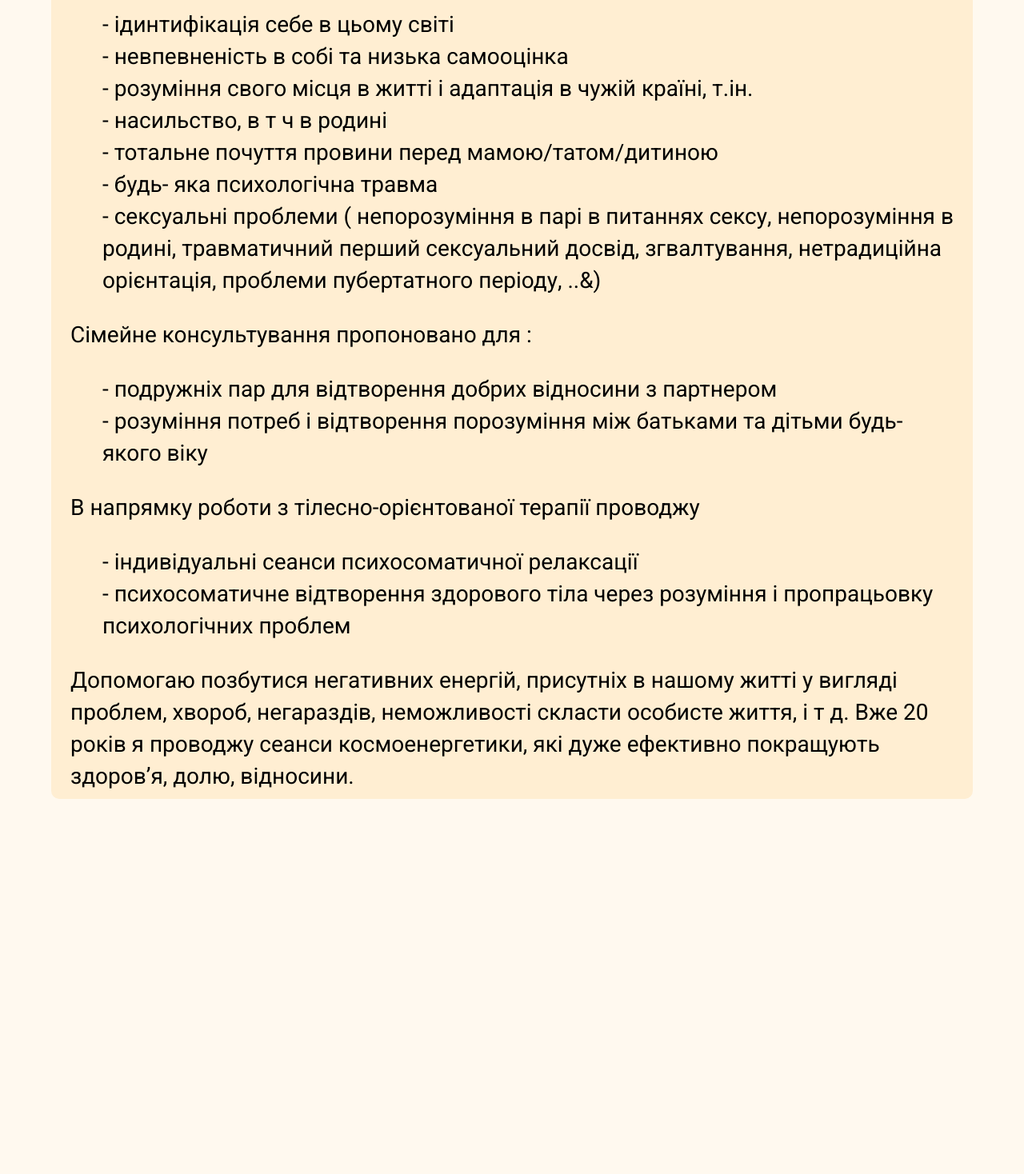
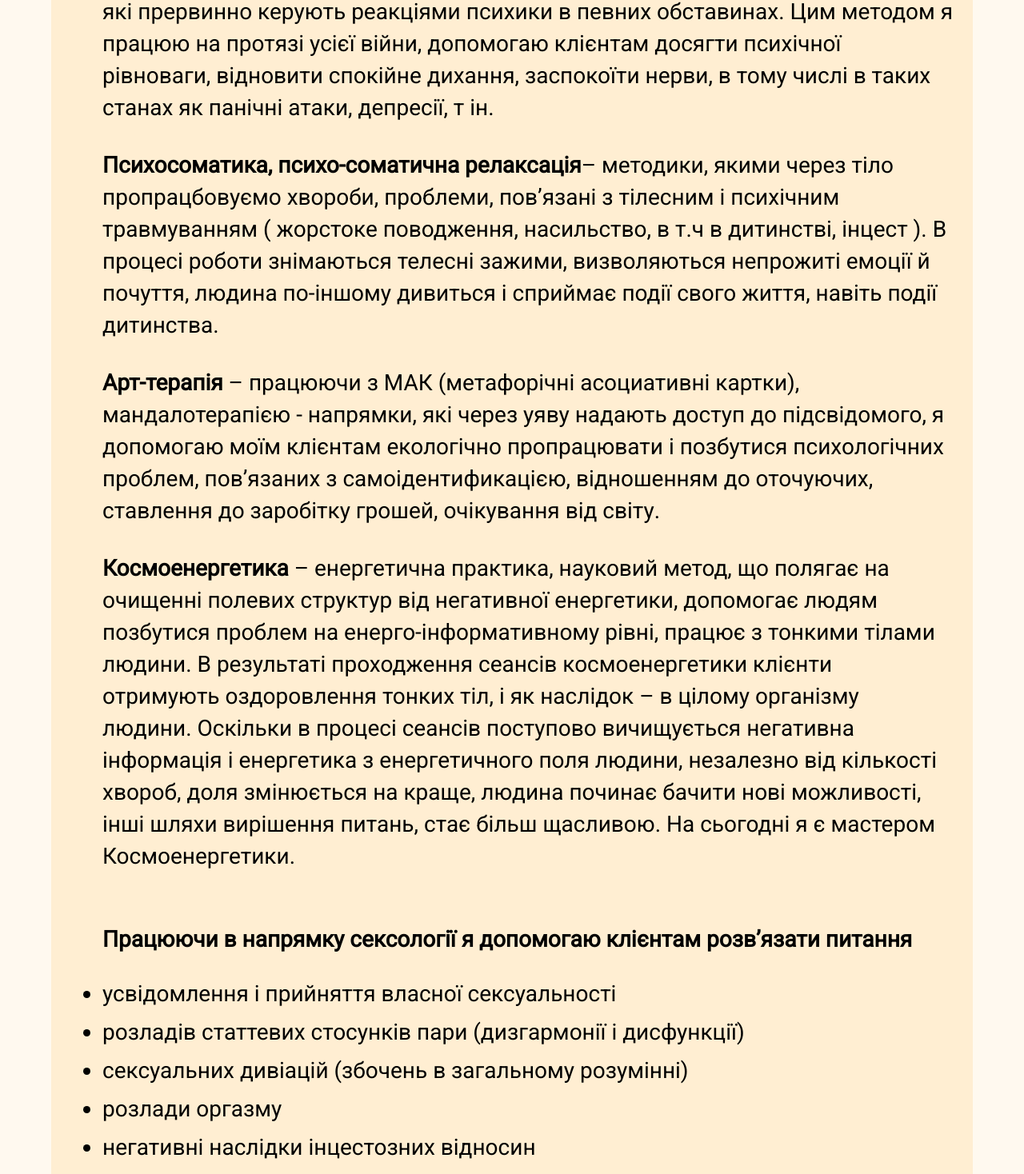
Before and after one commit to Karavang/shetagri, a React (Vite) app: page /shetagri/methods in a window 1280 px wide. Shown: the part 835-2303 px from the top of the page at 80% size. Before the commit the page ends 1850 px from the top, so only its background shows below. Built offline with nearby package versions, Linux system fonts and the light colour scheme.

Commit message:
Методи і підходи

```diff
--- a/src/components/AboutMe.jsx
+++ b/src/components/AboutMe.jsx
@@ -6,7 +6,7 @@ export default function AboutMe() {
           <h1 className="hero-title">Тетяна Шестак</h1>
           <h3 className="hero-pretitle">ВАШ Психолог</h3>
           <p className="hero-p">
-            ` Хочеш стати щастливим – будь ним.` <br />
+            ` Хочеш стати щасливим – будь ним.` <br />
             Козьма Прутков
           </p>
         </div>
--- a/src/components/Methods.jsx
+++ b/src/components/Methods.jsx
@@ -1,60 +1,92 @@
 export default function Methods() {
   return (
     <div className="home-about homestyle ">
-      <h2 className="flexator home-hi">Мене звуть Тетяна Шестак</h2>
+      <h2 className="flexator home-hi">Методи і підходи</h2>
 
       <div className="services-text">
-        Я – психолог, сексолог і сертифікований психотерапевт в напрямку терапії
-        схематів. <br /> Мої пропозиції покращити життя адресовані дорослим і
-        підліткам. <br /> З проблемами діточок я працюю через батьків, вигадуючи
-        для них терапевтичні казки.
-        <br /> Пропоную онлайн психологічні консультації та зустрічі в
-        приватному психологічному кабінеті. <br /> Терапія спрямована на
-        індивідуальних клієнтів, а також на пари та сім’ї.
-        <br /> Як психолог і психотерапевт спеціалізуюся на профілактиці,
-        діагностиці та терапії всіх порушень у регуляції самоідентифікації та
-        відносин людини з навколишнім середовищем, допомогаючи знайти правильний
-        шлях до вирішення питання. <br /> Для кожного маю індивідуальний підхід,
-        а техніки і методи терапії адаптую до вимог і запитів кожного з моїх
-        клієнтів. <br /> Ефективно працюю з психічними станами при панічних
-        атаках та депресіях. <br /> Індивідуальна психологічна терапія
-        направлена на розв`язання наступних проблем :
+        Я працюю з клієнтами, спільно, обережно, разом з клієнтом, в зручному
+        для нього темпі, діагностую ситуацію, разом знаходимо причину і шляхи
+        вирішення проблеми, підбираємо ефективний в даному випадку метод чи
+        інтрегруючи декілька методик, добиваємось результату .
+        <h4 className="title-list-methods">
+          У моїй роботі я використовую різні підходи, такі як
+        </h4>
         <ul className="list-methods">
-          <li>- ідинтифікація себе в цьому світі</li>
-          <li>- невпевненість в собі та низька самооцінка</li>
           <li>
-            - розуміння свого місця в житті і адаптація в чужій країні, т.ін.
+            <span className="fat">Схема-терапія</span> – новий напрямок
+            психотерапії (оснований на КПТ підході), який дозволяє розв’язати
+            питання з точки зору різних схем – подібних станів-реакцій на ті чи
+            інші життєві ситуації. Моїм досвідом перевірена дієвість методу в
+            роботі з клієнтськими запитами про низьку самооцінку, відносини в
+            родині,в школі, на роботі, т ін.
           </li>
-          <li>- насильство, в т ч в родині</li>
-          <li>- тотальне почуття провини перед мамою/татом/дитиною</li>
-          <li>- будь- яка психологічна травма</li>
           <li>
-            - сексуальні проблеми ( непорозуміння в парі в питаннях сексу,
+            <span className="fat">Traumafokus</span> – метод, що дозволяє
+            пропрацювати самі глибокі травми і знайти потужний ресурс за
+            допомогою усвідомленого дихання, імпліцітного та експліцитного
+            погляду очей. Метод враховує самі глибинні психофізиологічні процеси
+            мозку людини. Я допомогаю зрозуміти, побачити ті глибинні процеси,
+            які прервинно керують реакціями психики в певних обставинах. Цим
+            методом я працюю на протязі усієї війни, допомогаю клієнтам досягти
+            психічної рівноваги, відновити спокійне дихання, заспокоїти нерви, в
+            тому числі в таких станах як панічні атаки, депресії, т ін.
+          </li>
+          <li>
+            <span className="fat">
+              Психосоматика, психо-соматична релаксація
+            </span>
+            – методики, якими через тіло пропрацбовуємо хвороби, проблеми,
+            пов’язані з тілесним і психічним травмуванням ( жорстоке поводження,
+            насильство, в т.ч в дитинстві, інцест ). В процесі роботи знімаються
+            телесні зажими, визволяються непрожиті емоції й почуття, людина
+            по-іншому дивиться і сприймає події свого життя, навіть події
+            дитинства.
+          </li>
+          <li>
+            <span className="fat">Арт-терапія</span> – працюючи з МАК
+            (метафорічні асоциативні картки), мандалотерапією - напрямки, які
+            через уяву надають доступ до підсвідомого, я допомогаю моїм клієнтам
+            екологічно пропрацювати і позбутися психологічних проблем,
+            пов’язаних з самоідентификацією, відношенням до оточуючих, ставлення
+            до заробітку грошей, очікування від світу.
+          </li>
+          <li>
+            <span className="fat">Космоенергетика</span> – енергетична практика,
+            науковий метод, що полягає на очищенні полевих структур від
+            негативної енергетики, допомогає людям позбутися проблем на
+            енерго-інформативному рівні, працює з тонкими тілами людини. В
+            результаті проходження сеансів космоенергетики клієнти отримують
+            оздоровлення тонких тіл, і як наслідок – в цілому організму людини.
+            Оскільки в процесі сеансів поступово вичищується негативна
+            інформація і енергетика з енергетичного поля людини, незалезно від
+            кількості хвороб, доля змінюється на краще, людина починає бачити
+            нові можливості, інші шляхи вирішення питань, стає більш щасливою.
+            На сьогодні я є мастером Космоенергетики.
+          </li>{" "}
+          <h4 className="title-list-methods">
+            Працюючи в напрямку сексології я допомогаю клієнтам розв’язати
+            питання
+          </h4>
+        </ul>
+        <ul className="list-methods-mini">
+          <li>усвідомлення і прийняття власної сексуальності</li>
+          <li>розладів статтевих стосунків пари (дизгармонії і дисфункції)</li>
+          <li>сексуальних дивіацій (збочень в загальному розумінні)</li>
+          <li>розлади оргазму</li>
+          <li>негативні наслідки інцестозних відносин</li>
+          <li>
+            щодо сексуального життя в будь-якому контексті без сорому і почуття
+            провини
+          </li>
+          <li>
+            сексуальні проблеми ( непорозуміння в парі в питаннях сексу,
             непорозуміння в родині, травматичний перший сексуальний досвід,
             згвалтування, нетрадиційна орієнтація, проблеми пубертатного
             періоду, ..&)
           </li>
         </ul>
-        Сімейне консультування пропоновано для :
-        <ul className="list-methods">
-          <li>- подружніх пар для відтворення добрих відносини з партнером</li>
-          <li>
-            - розуміння потреб і відтворення порозуміння між батьками та дітьми
-            будь-якого віку
-          </li>
-        </ul>
-        В напрямку роботи з тілесно-орієнтованої терапії проводжу
-        <ul className="list-methods">
-          <li>- індивідуальні сеанси психосоматичної релаксації</li>
-          <li>
-            - психосоматичне відтворення здорового тіла через розуміння і
-            пропрацьовку психологічних проблем
-          </li>
-        </ul>
-        Допомогаю позбутися негативних енергій, присутніх в нашому житті у
-        вигляді проблем, хвороб, негараздів, неможливості скласти особисте
-        життя, і т д. Вже 20 років я проводжу сеанси космоенергетики, які дуже
-        ефективно покращують здоров’я, долю, відносини.
+        В результаті консультацій клієнти досягають розуміння сексуальної своєї
+        та/чи партнера і встановлення між партнерами довіри та взаєморозуміння.
       </div>
     </div>
   );
--- a/src/index.scss
+++ b/src/index.scss
@@ -132,3 +132,23 @@ pre {
   font-family: "Roboto", sans-serif;
   font-weight: 400;
 }
+.list-methods {
+  display: flex;
+  flex-direction: column;
+  row-gap: 32px;
+}
+.title-list-methods {
+  margin-top: 32px;
+}
+.list-methods-mini {
+  display: flex;
+  flex-direction: column;
+  row-gap: 8px;
+
+  li {
+    list-style-type: disc;
+  }
+}
+.fat {
+  font-weight: 700;
+}
```
